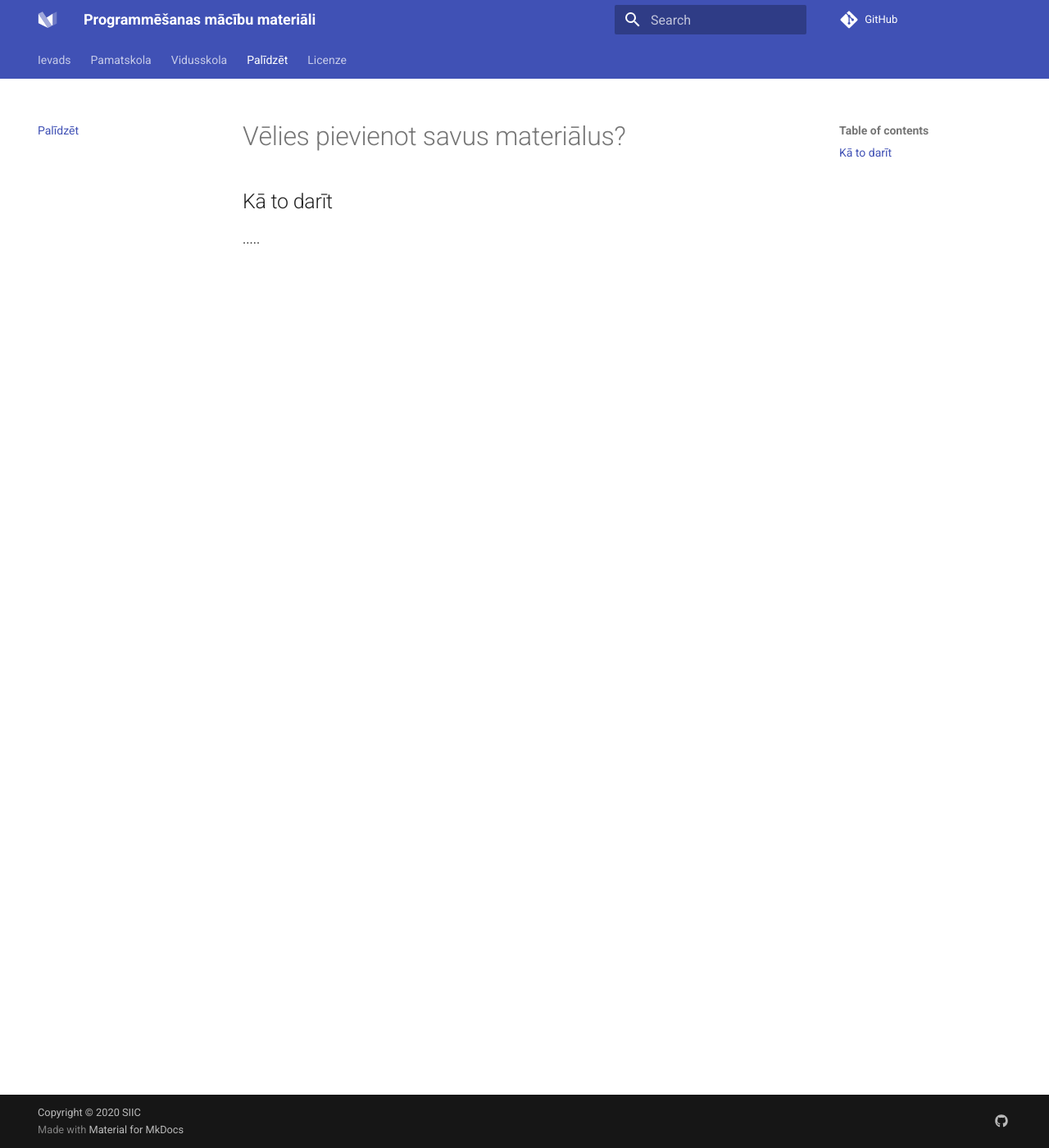
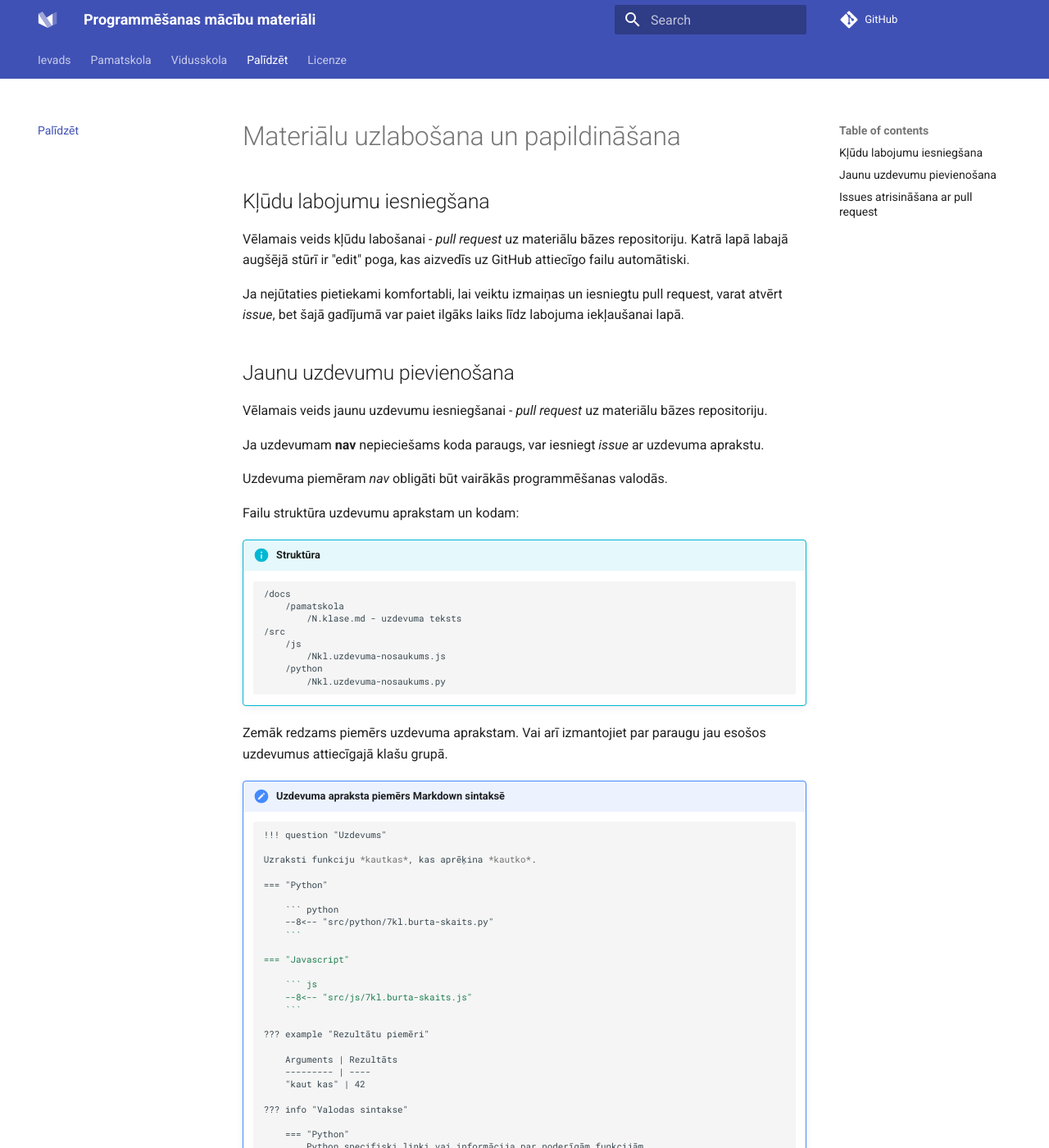
Before and after one commit to siic-lv/programmesana, an MkDocs documentation site: the page built from docs/palidzet.md, in a window 1280 px wide and 1400 px high. Shown: the whole window at 82% size. Built offline with MkDocs 1.6.1 and Material for MkDocs 9.7.7, drawn with Linux system fonts in a browser that asks for light colours; comment, search, counter and statistics services are not loaded; some of the changed text lies outside the part shown.

Commit message:
aprakstīti veidi kā palīdzēt

````diff
--- a/docs/palidzet.md
+++ b/docs/palidzet.md
@@ -1,5 +1,76 @@
-# Vēlies pievienot savus materiālus?
+# Materiālu uzlabošana un papildināšana
 
-## Kā to darīt
+## Kļūdu labojumu iesniegšana
 
-.....
+Vēlamais veids kļūdu labošanai - *pull request* uz materiālu bāzes repositoriju. Katrā lapā labajā augšējā stūrī ir "edit" poga, kas aizvedīs uz GitHub attiecīgo failu automātiski.
+
+Ja nejūtaties pietiekami komfortabli, lai veiktu izmaiņas un iesniegtu pull request, varat atvērt *issue*, bet šajā gadījumā var paiet ilgāks laiks līdz labojuma iekļaušanai lapā.
+
+## Jaunu uzdevumu pievienošana
+
+Vēlamais veids jaunu uzdevumu iesniegšanai - *pull request* uz materiālu bāzes repositoriju.
+
+Ja uzdevumam **nav** nepieciešams koda paraugs, var iesniegt *issue* ar uzdevuma aprakstu.
+
+Uzdevuma piemēram *nav* obligāti būt vairākās programmēšanas valodās.
+
+Failu struktūra uzdevumu aprakstam un kodam:
+
+!!! info "Struktūra"
+
+    ```
+    /docs
+        /pamatskola
+            /N.klase.md - uzdevuma teksts
+    /src
+        /js
+            /Nkl.uzdevuma-nosaukums.js
+        /python
+            /Nkl.uzdevuma-nosaukums.py
+    ```
+
+Zemāk redzams piemērs uzdevuma aprakstam. Vai arī izmantojiet par paraugu jau esošos uzdevumus attiecīgajā klašu grupā.
+
+!!! note "Uzdevuma apraksta piemērs Markdown sintaksē"
+
+    ```markdown
+
+    !!! question "Uzdevums"
+
+    Uzraksti funkciju *kautkas*, kas aprēķina *kautko*.
+
+    === "Python"
+
+        ``` python
+        --8<-- "src/python/7kl.burta-skaits.py"
+        ```
+
+    === "Javascript"
+
+        ``` js
+        --8<-- "src/js/7kl.burta-skaits.js"
+        ```
+
+    ??? example "Rezultātu piemēri"
+
+        Arguments | Rezultāts
+        --------- | ----
+        "kaut kas" | 42
+
+    ??? info "Valodas sintakse"
+
+        === "Python"
+            Python specifiski linki vai informācija par noderīgām funkcijām
+
+        === "Javascript"
+            JS specifiski linki vai informācija par noderīgām funkcijām
+
+    ```
+
+!!! important "Koda ievietošanas sintakse"
+
+    Lai koda ievietošanas sintakse strādātu korekti, pēc faila path nedrīkst būt atstarpe (piemērā augstāk tā nepieciešama, lai varētu rādīt markdown izejas kodu).
+
+## Issues atrisināšana ar pull request
+
+Ja vēlaties palīdzēt projektam, varat droši paņemt kādu no esošiem *issues*, uzrakstīt attiecīgo markdown kodu un veikt pull request, atsaucoties uz attiecīgo issue.
````
